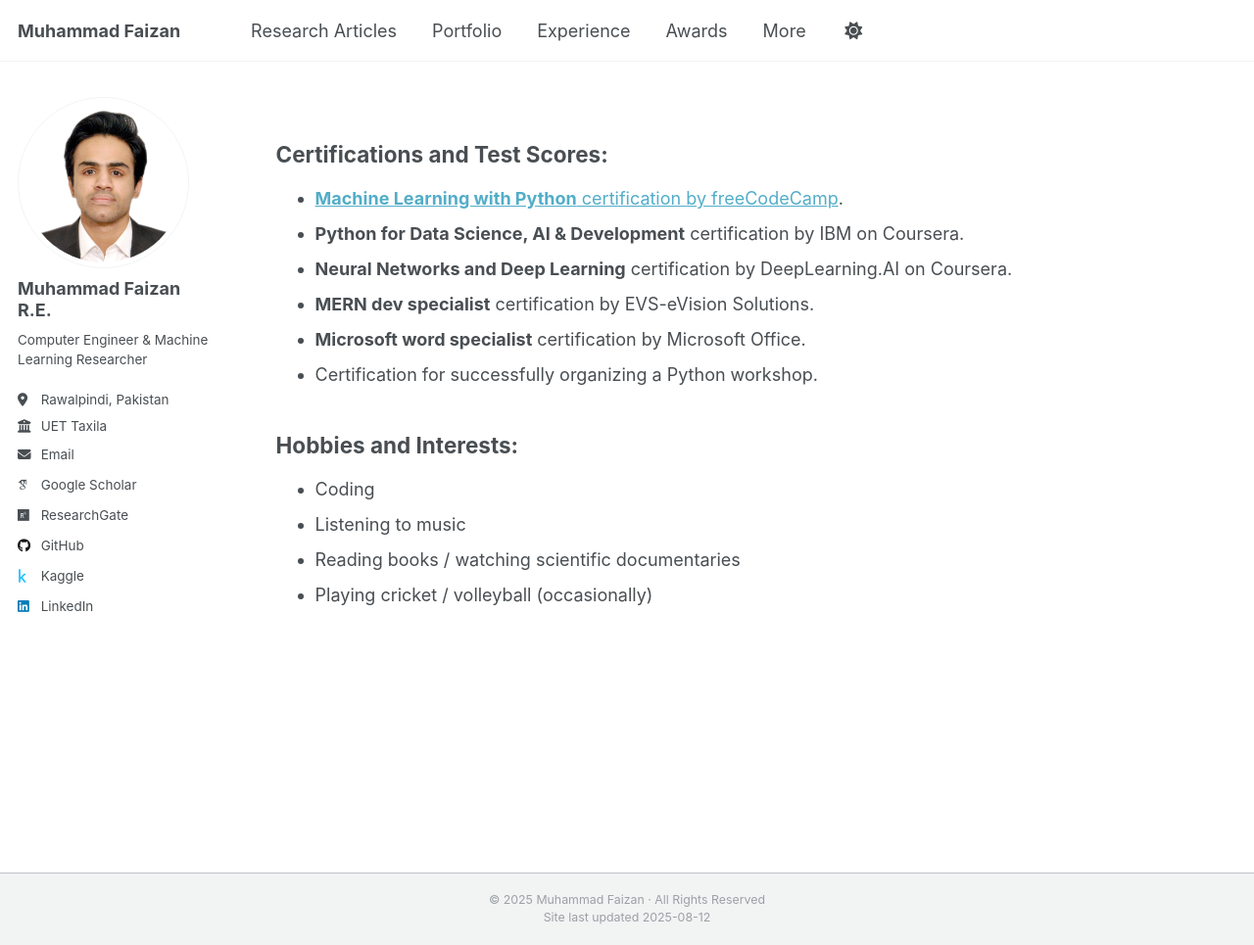
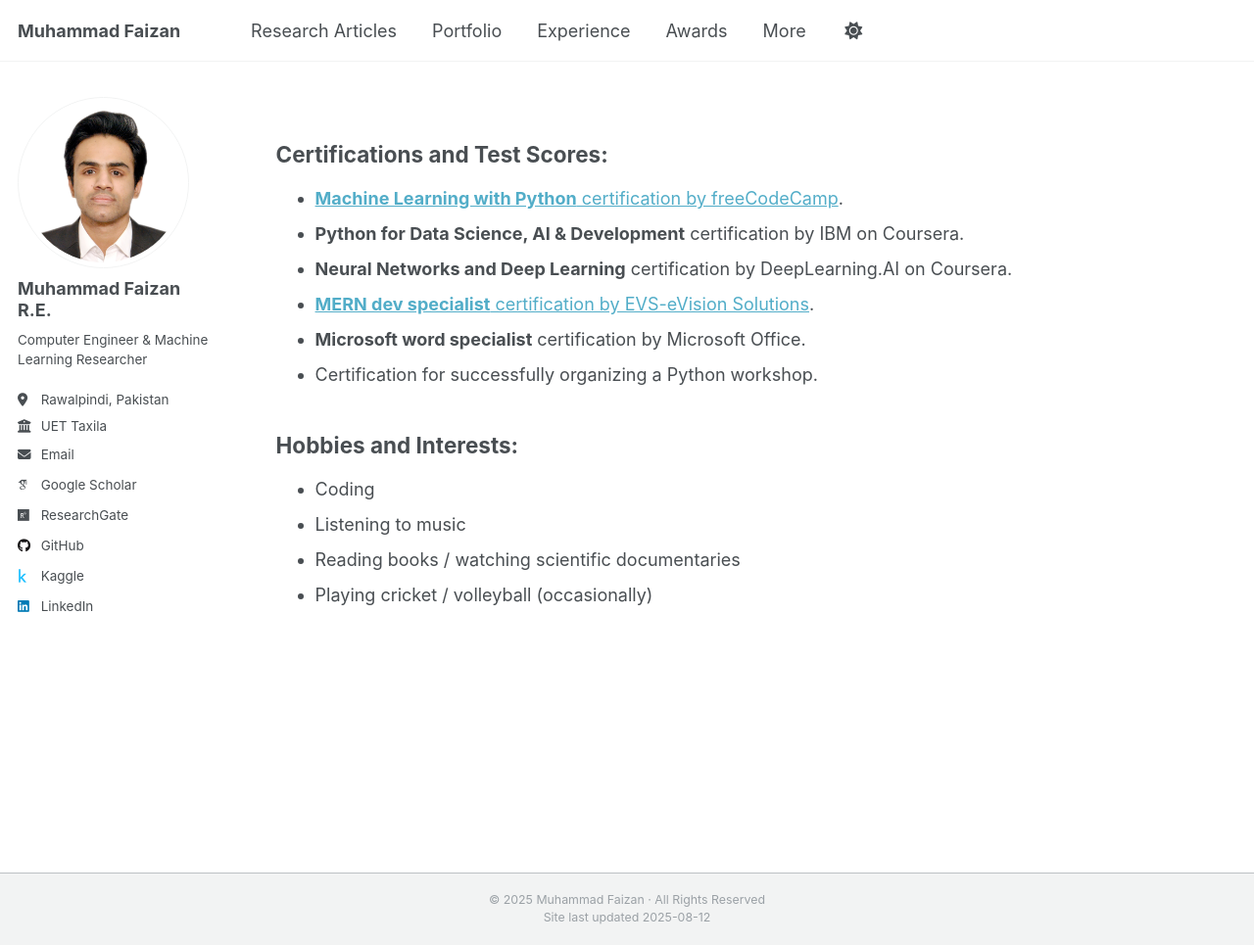
Before and after one commit to MuhammadFaizan99/MuhammadFaizan99.github.io, a Jekyll site: the page built from _pages/more.md, in a window 1280 px wide and 965 px high. Shown: the whole window at 98% size. Built offline with Jekyll 4.4.1, drawn with Linux system fonts in a browser that asks for light colours; some web fonts are replaced; a script that is not in the unit is left out; part of the change alters nothing that is shown.

Commit message:
Update more.md

```diff
--- a/_pages/more.md
+++ b/_pages/more.md
@@ -13,7 +13,7 @@ redirect_from:
 - [**Machine Learning with Python** certification by freeCodeCamp](https://freecodecamp.org/certification/fcc67cd55f9-c36a-4a22-8abf-c691d82cc511/machine-learning-with-python-v7).
 - **Python for Data Science, AI & Development** certification by IBM on Coursera.
 - **Neural Networks and Deep Learning** certification by DeepLearning.AI on Coursera.
-- **MERN dev specialist** certification by EVS-eVision Solutions.
+- [**MERN dev specialist** certification by EVS-eVision Solutions](https://drive.google.com/file/d/1Vq_yaPOXdfCmPjcW1wjV79CW_KK2tBBV/view?usp=sharing).
 - **Microsoft word specialist** certification by Microsoft Office.
 - Certification for successfully organizing a Python workshop.
 
```
